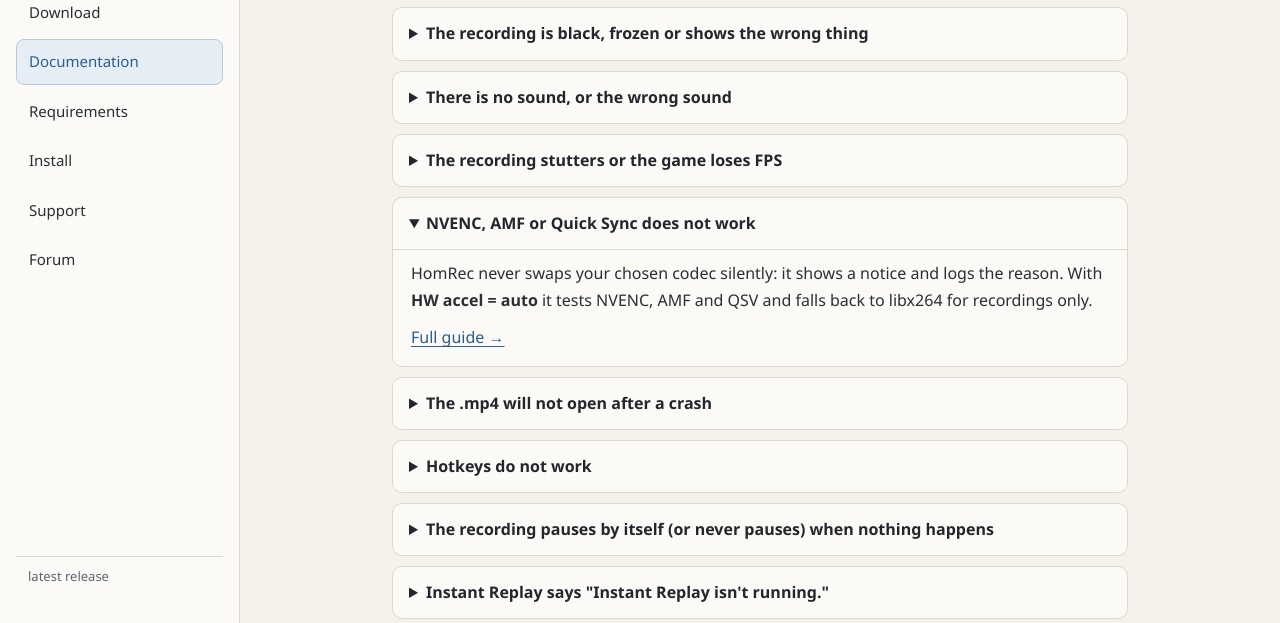
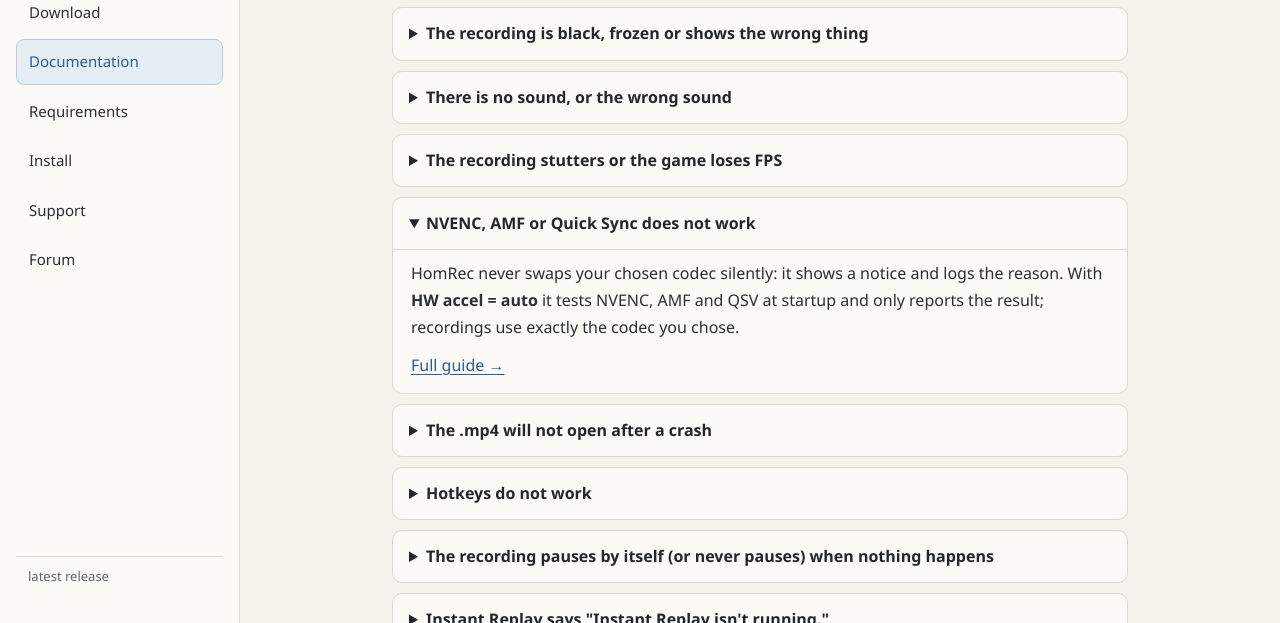
Before and after one commit to homaaio/HomRec, a plain HTML site: page docs/documentation.html in a window 1280 px wide. Both pictures are taken after a click on the heading "NVENC, AMF or Quick Sync does not work". Shown: the part 1651-2274 px from the top of the page. Drawn offline with Linux system fonts and the light colour scheme; no server answers.

Commit message:
Docs: explain H.264 / H.265, update the text about automatic GPU use
New section "What H.264 and H.265 are" above the codec table in codecs.md; the passages that
described libx264 + HW accel=auto switching to the GPU are corrected in codecs.md, how-it-works.md,
troubleshooting.md and documentation.html. CHANGELOG 3.1.1 entries.

```diff
--- a/docs/documentation.html
+++ b/docs/documentation.html
@@ -96,7 +96,7 @@
         </details>
         <details class="issue">
             <summary>NVENC, AMF or Quick Sync does not work</summary>
-            <p>HomRec never swaps your chosen codec silently: it shows a notice and logs the reason. With <b>HW accel = auto</b> it tests NVENC, AMF and QSV and falls back to libx264 for recordings only.</p>
+            <p>HomRec never swaps your chosen codec silently: it shows a notice and logs the reason. With <b>HW accel = auto</b> it tests NVENC, AMF and QSV at startup and only reports the result; recordings use exactly the codec you chose.</p>
             <p><a href="https://github.com/homaaio/HomRec/blob/main/docs/hr/codecs.md">Full guide &rarr;</a></p>
         </details>
         <details class="issue">
```
Also changed, not shown: CHANGELOG.txt, 2 other files.
